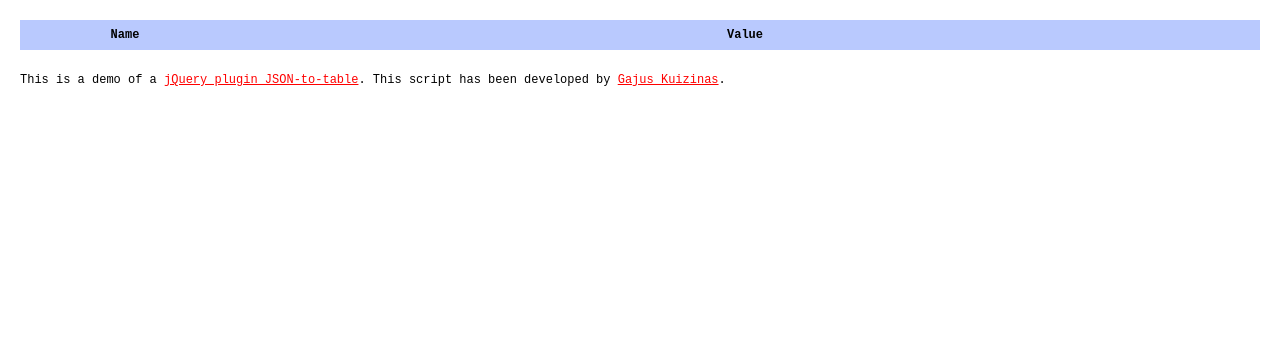
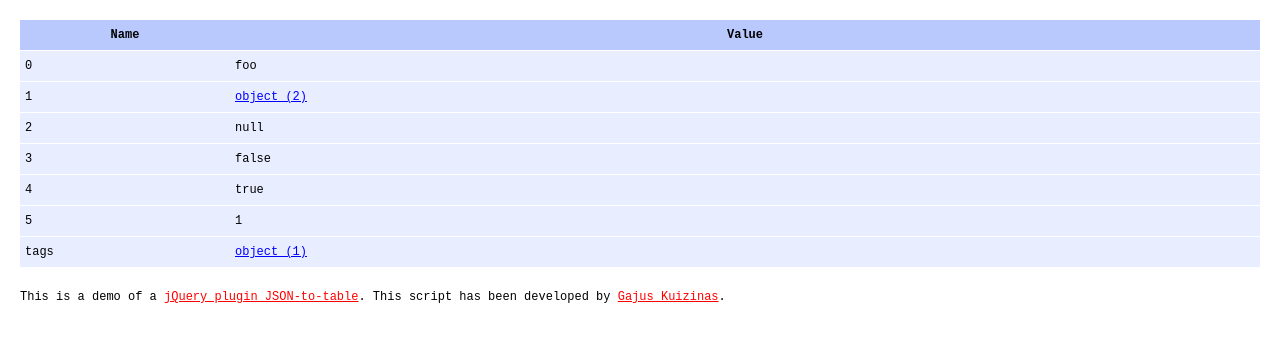
Before and after one commit to gajus/json-to-table, a plain HTML site: page index.html in a window 1280 px wide. Drawn offline with Linux system fonts and the light colour scheme.

Commit message:
Fixed the demo.

```diff
--- a/index.html
+++ b/index.html
@@ -2,7 +2,7 @@
 <html>
 <head>
 	<script type="text/javascript" src="jquery-1.8.0.min.js"></script>
-	<script type="text/javascript" src="jquery.json-to-table.js"></script>
+	<script type="text/javascript" src="jquery.ay-json-to-table.js"></script>
 
 	<style>
 	html, body { margin: 0; font: 12px/20px monospace; }
--- a/jquery.ay-json-to-table.js
+++ b/jquery.ay-json-to-table.js
@@ -5,7 +5,7 @@
  * Licensed under the BSD.
  * https://github.com/anuary/jquery-json-to-table/blob/master/LICENSE
  *
- * Author: Gajus Kuizinas @anuary
+ * Author: Gajus Kuizinas <g.kuizinas@anuary.com>
  */
 (function($){
 	$.fn.ayJsonToTable	= function(json)
```
